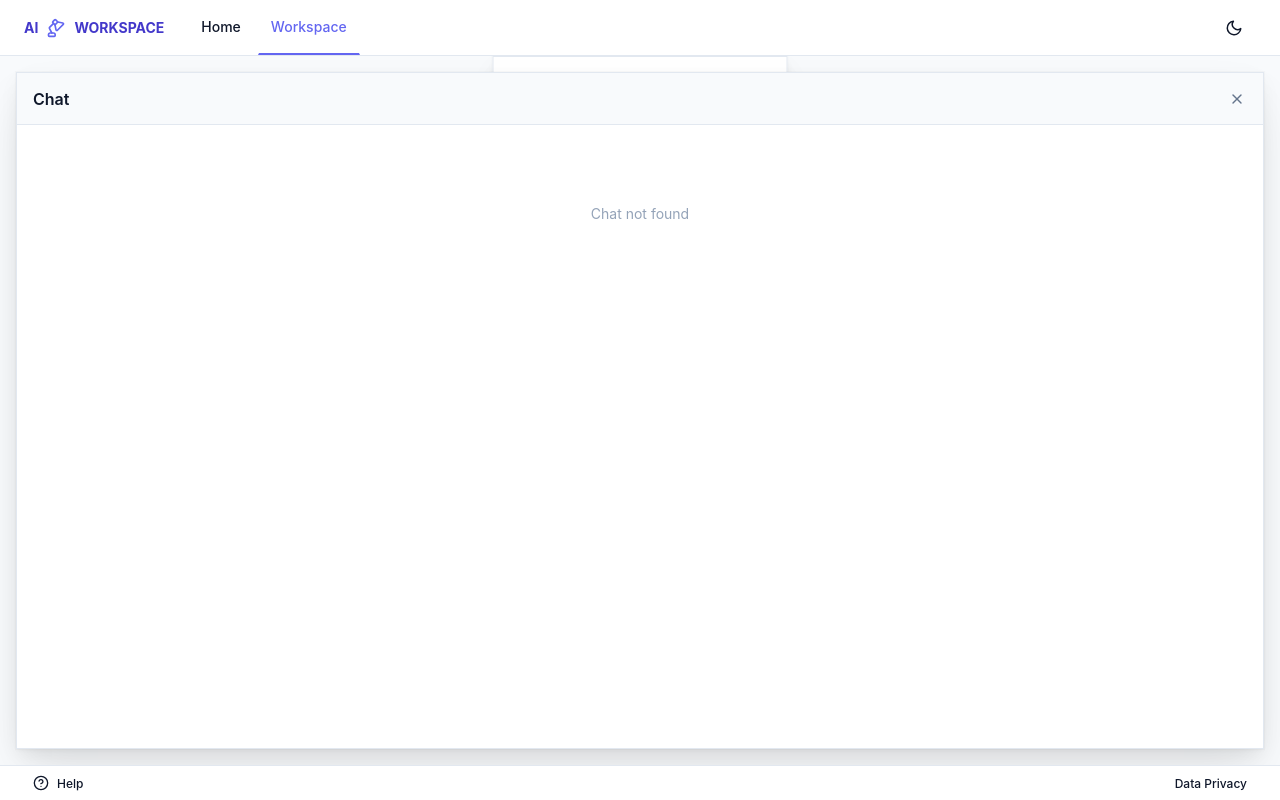
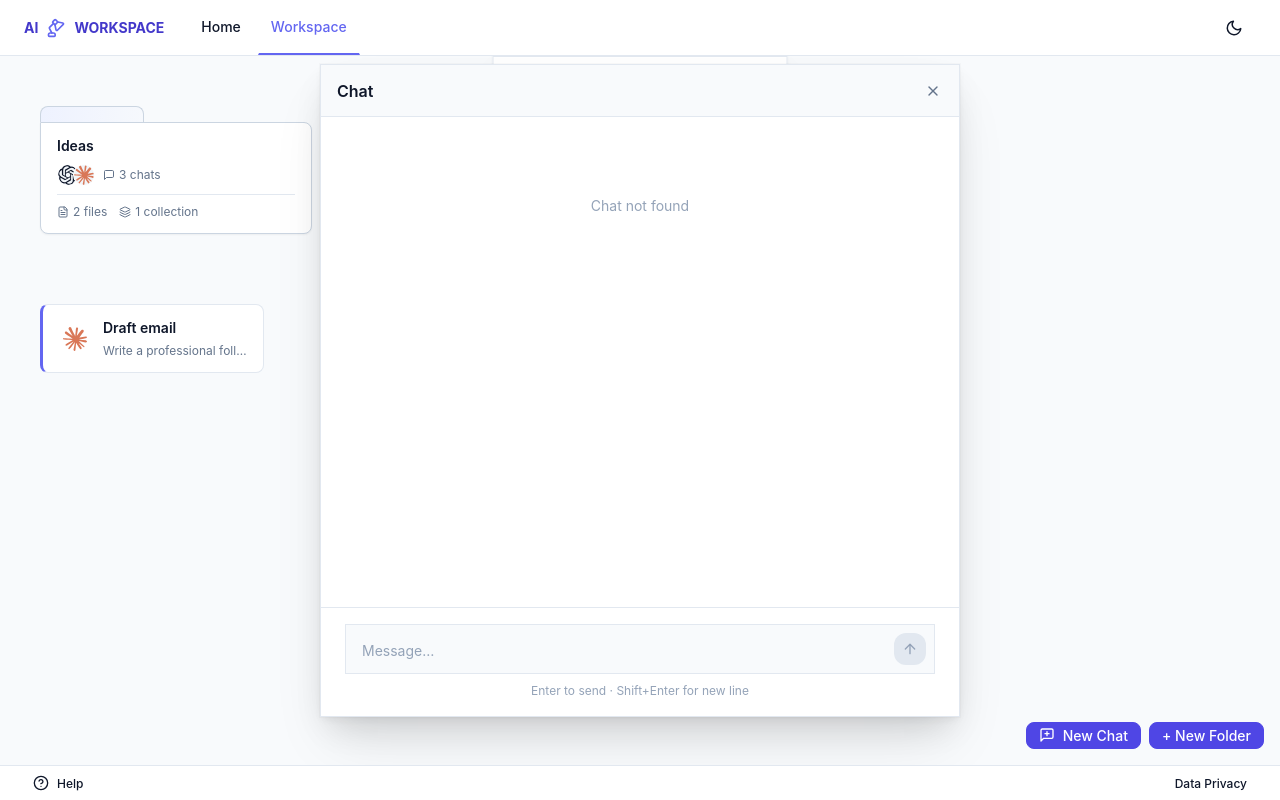
Before and after one commit to ArtMalina/ai-workspace, a SvelteKit app in the folder web/: page /workspace/chats/1 in a window 1280 px wide. Built offline with nearby package versions, Linux system fonts and the light colour scheme.

Commit message:
feat: add chat panel

```diff
--- /dev/null
+++ b/web/src/lib/widgets/chat-panel/index.ts
@@ -0,0 +1,3 @@
+import ChatPanel from "./ui/ChatPanel.svelte";
+
+export { ChatPanel };
--- /dev/null
+++ b/web/src/lib/widgets/chat-panel/ui/ChatPanel.svelte
@@ -0,0 +1,246 @@
+<script lang="ts">
+  import type { Snippet } from "svelte";
+  import { Pencil } from "@lucide/svelte";
+  import { CloseButton } from "$lib/shared/ui";
+  import { MessageInput } from "$lib/features/chat";
+  import { goto } from "$app/navigation";
+  import { fly } from "svelte/transition";
+
+  interface Props {
+    title: string;
+    children?: Snippet;
+    onrename?: (newTitle: string) => void;
+    onclose?: () => void;
+    onsend?: (message: string) => void;
+  }
+
+  let { title, children, onrename, onclose, onsend }: Props = $props();
+
+  // ─── Close ───────────────────────────────────────────────
+  function close() {
+    onclose ? onclose() : goto("/workspace");
+  }
+
+  // ─── Title editing ───────────────────────────────────────
+  let editing = $state(false);
+  let draft = $state("");
+  let inputEl = $state<HTMLInputElement | null>(null);
+
+  function startEdit() {
+    draft = title;
+    editing = true;
+  }
+
+  $effect(() => {
+    if (editing && inputEl) {
+      inputEl.focus();
+      inputEl.select();
+    }
+  });
+
+  function commit() {
+    const trimmed = draft.trim();
+    if (trimmed) onrename?.(trimmed);
+    editing = false;
+  }
+
+  function onKeyDown(e: KeyboardEvent) {
+    if (e.key === "Enter") commit();
+    if (e.key === "Escape") editing = false;
+  }
+</script>
+
+<div class="cp" transition:fly={{ y: 20, duration: 220 }}>
+  <!-- Header -->
+  <div class="cp__header">
+    <div class="cp__header-left">
+      {#if onrename}
+        {#if editing}
+          <input
+            bind:this={inputEl}
+            bind:value={draft}
+            class="cp__title-input"
+            onblur={commit}
+            onkeydown={onKeyDown}
+          />
+        {:else}
+          <button class="cp__title-btn" onclick={startEdit} aria-label="Rename">
+            <span class="cp__title">{title}</span>
+            <Pencil class="cp__title-pencil" />
+          </button>
+        {/if}
+      {:else}
+        <span class="cp__title">{title}</span>
+      {/if}
+    </div>
+
+    <CloseButton onclick={close} />
+  </div>
+
+  <!-- Messages / body -->
+  <div class="cp__body">
+    {@render children?.()}
+  </div>
+
+  <!-- Input — pinned to bottom, overlays workspace quick-input -->
+  <MessageInput {onsend} />
+</div>
+
+<style>
+  /* ══ Shell ════════════════════════════════════════════════ */
+
+  .cp {
+    position: absolute;
+    /* horizontal: half-screen, centered */
+    left: 50%;
+    transform: translateX(-50%);
+    width: clamp(28rem, 50%, 64rem);
+    /* vertical: top-inset to same bottom as workspace__quick */
+    top: 0.5rem;
+    bottom: var(--spacing-12, 3rem);
+    /* layout */
+    display: flex;
+    flex-direction: column;
+    overflow: hidden;
+    z-index: 20;
+    /* light */
+    background: #ffffff;
+    border: 1px solid var(--color-neutral-200);
+    border-radius: var(--radius-xl);
+    box-shadow:
+      0 0 0 1px rgb(0 0 0 / 0.02),
+      0 4px 8px -2px rgb(0 0 0 / 0.06),
+      0 16px 32px -8px rgb(0 0 0 / 0.12),
+      0 32px 56px -12px rgb(0 0 0 / 0.1);
+  }
+
+  :global([data-theme="dark"]) .cp {
+    background: var(--color-neutral-800);
+    border-color: var(--color-neutral-700);
+    box-shadow:
+      0 0 0 1px rgb(255 255 255 / 0.04),
+      0 4px 8px -2px rgb(0 0 0 / 0.4),
+      0 16px 32px -8px rgb(0 0 0 / 0.5),
+      0 32px 56px -12px rgb(0 0 0 / 0.6);
+  }
+
+  /* ══ Header ═══════════════════════════════════════════════ */
+
+  .cp__header {
+    display: flex;
+    align-items: center;
+    gap: var(--spacing-2);
+    padding: 0 var(--spacing-3) 0 var(--spacing-4);
+    height: 3.25rem;
+    flex-shrink: 0;
+    background: var(--color-neutral-50);
+    border-bottom: 1px solid var(--color-neutral-200);
+    border-radius: var(--radius-xl) var(--radius-xl) 0 0;
+  }
+
+  :global([data-theme="dark"]) .cp__header {
+    background: var(--color-neutral-900);
+    border-bottom-color: var(--color-neutral-700);
+  }
+
+  .cp__header-left {
+    flex: 1;
+    min-width: 0;
+    display: flex;
+    align-items: center;
+  }
+
+  /* ── Title static ──────────────────────────────────────── */
+
+  .cp__title {
+    font-size: var(--text-base);
+    font-weight: var(--font-weight-semibold);
+    color: var(--text-primary);
+    white-space: nowrap;
+    overflow: hidden;
+    text-overflow: ellipsis;
+    line-height: 1.25;
+  }
+
+  /* ── Title button (editable) ───────────────────────────── */
+
+  .cp__title-btn {
+    display: flex;
+    align-items: center;
+    gap: var(--spacing-2);
+    max-width: 100%;
+    min-width: 0;
+    background: transparent;
+    border: none;
+    border-radius: var(--radius-md);
+    padding: var(--spacing-1) var(--spacing-2);
+    margin-left: calc(-1 * var(--spacing-2));
+    cursor: text;
+    text-align: left;
+    transition: background var(--duration-fast) var(--ease-default);
+  }
+
+  .cp__title-btn:hover {
+    background: var(--color-neutral-100);
+  }
+
+  :global([data-theme="dark"]) .cp__title-btn:hover {
+    background: var(--color-neutral-800);
+  }
+
+  .cp__title-btn .cp__title {
+    flex: 1;
+  }
+
+  :global(.cp__title-pencil) {
+    width: 0.8125rem;
+    height: 0.8125rem;
+    color: var(--text-subtle);
+    flex-shrink: 0;
+    opacity: 0;
+    transition: opacity var(--duration-fast) var(--ease-default);
+  }
+
+  .cp__title-btn:hover :global(.cp__title-pencil) {
+    opacity: 1;
+  }
+
+  /* ── Title input ───────────────────────────────────────── */
+
+  .cp__title-input {
+    flex: 1;
+    min-width: 0;
+    width: 100%;
+    font-size: var(--text-base);
+    font-weight: var(--font-weight-semibold);
+    color: var(--text-primary);
+    background: #ffffff;
+    border: 1.5px solid var(--brand-default);
+    border-radius: var(--radius-md);
+    outline: none;
+    padding: var(--spacing-1) var(--spacing-2);
+    caret-color: var(--brand-default);
+    box-shadow:
+      0 0 0 3px color-mix(in srgb, var(--brand-default) 12%, transparent),
+      0 1px 3px rgb(0 0 0 / 0.06);
+  }
+
+  :global([data-theme="dark"]) .cp__title-input {
+    background: var(--color-neutral-800);
+    color: var(--color-neutral-50);
+    box-shadow: 0 0 0 3px color-mix(in srgb, var(--brand-default) 22%, transparent);
+  }
+
+  /* ══ Body ═════════════════════════════════════════════════ */
+
+  .cp__body {
+    flex: 1;
+    overflow-y: auto;
+    padding: var(--spacing-6);
+    background: #ffffff;
+  }
+
+  :global([data-theme="dark"]) .cp__body {
+    background: var(--color-neutral-800);
+  }
+</style>
--- a/web/src/lib/widgets/index.ts
+++ b/web/src/lib/widgets/index.ts
@@ -5,3 +5,4 @@ export * from "./footer";
 export * from "./card-folder";
 export * from "./card-chat";
 export * from "./workspace-panel";
+export * from "./chat-panel";
--- a/web/src/routes/workspace/chats/[id]/+page.svelte
+++ b/web/src/routes/workspace/chats/[id]/+page.svelte
@@ -1,10 +1,9 @@
 <script lang="ts">
   import { page } from "$app/stores";
   import { MessageSquare } from "@lucide/svelte";
-  import { WorkspacePanel } from "$lib/widgets";
+  import { ChatPanel } from "$lib/widgets";
   import { LlmBrandIcon } from "$lib/features/llm-brand-icon";
   import { chats, renameChat, updateChatSubtitle } from "$lib/entities/workspace";
-  import { MessageInput } from "$lib/features/chat";
 
   const chat = $derived(chats.find((c) => c.id === $page.params.id));
 
@@ -41,15 +40,10 @@
   }
 </script>
 
-<WorkspacePanel
+<ChatPanel
   title={chat?.title ?? "Chat"}
   onrename={chat ? (t) => renameChat(chat.id, t) : undefined}
 >
-  {#snippet footer()}
-    {#if chat}
-      <MessageInput />
-    {/if}
-  {/snippet}
   {#if chat}
     <!-- Model badge -->
     <div class="cp__model-row">
@@ -92,14 +86,14 @@
     </section>
 
     <!-- Messages -->
-    <section class="cp__section">
+    <section class="cp__section cp__section--grow">
       <h3 class="cp__section-heading">Messages</h3>
       <div class="cp__messages-empty">
         <div class="cp__messages-empty-icon-wrap">
           <MessageSquare class="cp__messages-empty-icon" />
         </div>
         <p class="cp__messages-empty-title">No messages yet</p>
-        <p class="cp__messages-empty-hint">Start a conversation to see it here</p>
+        <p class="cp__messages-empty-hint">Start a conversation below</p>
       </div>
     </section>
   {:else}
@@ -107,7 +101,7 @@
       <p>Chat not found</p>
     </div>
   {/if}
-</WorkspacePanel>
+</ChatPanel>
 
 <style>
   /* ── Model row ────────────────────────────────────── */
@@ -157,6 +151,10 @@
     margin-bottom: var(--spacing-8);
   }
 
+  .cp__section--grow {
+    flex: 1;
+  }
+
   .cp__section-heading {
     display: flex;
     align-items: center;
@@ -201,7 +199,6 @@
 
   .cp__subtitle-field:hover {
     border-color: var(--border-strong);
-    background: var(--surface-overlay);
   }
 
   :global([data-theme="dark"]) .cp__subtitle-field {
@@ -211,7 +208,6 @@
 
   :global([data-theme="dark"]) .cp__subtitle-field:hover {
     border-color: var(--color-neutral-500);
-    background: var(--color-neutral-700);
   }
 
   .cp__subtitle-text {
```
